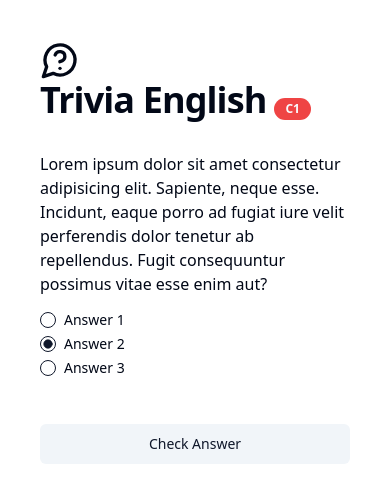
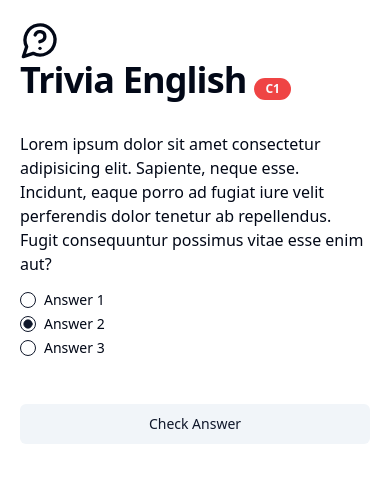
Before and after one commit to maicolsantos/quiz-english, a Next.js app: page / in a window 390 px wide. Shown: the top 502 px of the page. Built offline with nearby package versions, Linux system fonts and the light colour scheme.

Commit message:
Adjusts padding

```diff
--- a/src/app/page.tsx
+++ b/src/app/page.tsx
@@ -6,7 +6,7 @@ import { MessageCircleQuestion } from 'lucide-react'
 
 export default function Home() {
   return (
-    <div className="max-w-5xl mx-auto p-10">
+    <div className="max-w-5xl mx-auto p-5 md:p-10">
       <div className="flex items-end gap-2 mb-8">
         <h1 className="scroll-m-20 text-4xl font-bold tracking-tight">
           <MessageCircleQuestion size={40} />
```
